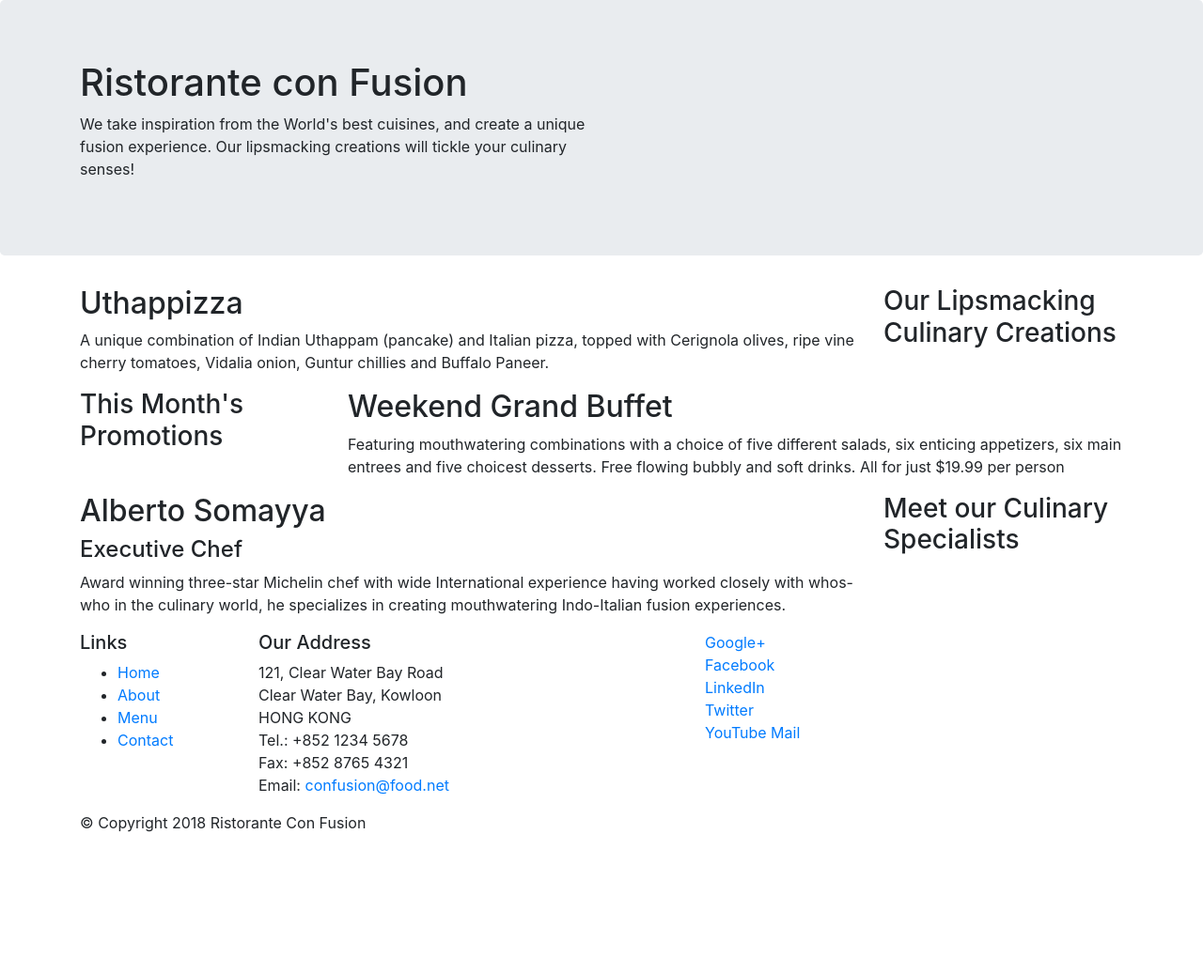
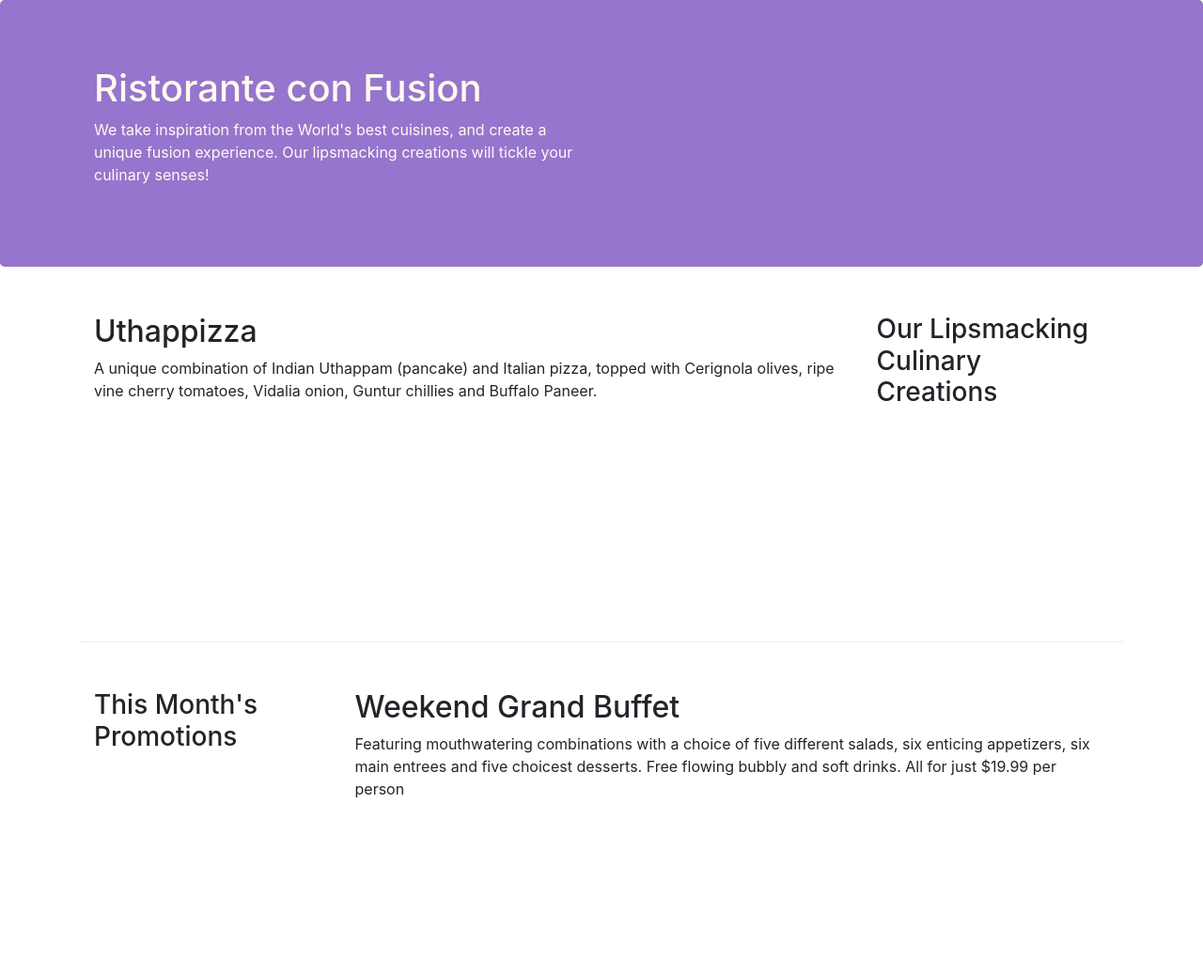
Before and after one commit to RahulAiran/Bootstrap, a website: page index.html in a window 1280 px wide. Shown: the top 1036 px of the page at 94% size. Before the commit the page ends 904 px from the top, so only its background shows below. Drawn offline with nearby package versions, Linux system fonts and the light colour scheme.

Commit message:
Bootstrap ex-2

```diff
--- /dev/null
+++ b/css/styles.css
@@ -0,0 +1,30 @@
+.row-header{
+	margin:0px auto;
+	padding: 0px auto;
+}
+
+.row-content{
+	margin: 0px auto;
+	padding: 50px 0px 50px 0px;
+	border-bottom: 1px ridge;
+	min-height: 400px;
+}
+
+.footer{
+	background-color: #D1C4E9;
+	margin: 0px auto;
+	padding: 20px 0px 20px 0px;
+}
+
+.jumbotron{
+	padding: 70px 30px 70px 30px;
+	margin: 0px auto;
+	background: #9575CD;
+	color: floralwhite;
+}
+
+.address{
+	font-size: 80%;
+	margin: 0px;
+	color: #0f0f0f;
+}
--- a/index.html
+++ b/index.html
@@ -9,6 +9,7 @@
 
     <!-- Bootstrap CSS -->
     <link rel="stylesheet" href="node_modules/bootstrap/dist/css/bootstrap.min.css">
+    <link rel="stylesheet" type="text/css" href="css/styles.css">
     <title>Ristorante Con Fusion</title>
 </head>
 
@@ -16,7 +17,7 @@
 
     <header class="jumbotron">
         <div class="container">
-            <div class="row">
+            <div class="row row-header">
                 <div class="col-12 col-sm-6">
                     <h1>Ristorante con Fusion</h1>
                     <p>We take inspiration from the World's best cuisines, and create a unique fusion experience. Our lipsmacking creations will tickle your culinary senses!</p>
@@ -28,7 +29,7 @@
     </header>
 
     <div class="container">
-        <div class="row">
+        <div class="row row-content align-items-centre">
             <div class="col-12 col-sm-4 order-sm-last col-md-3">
                 <h3>Our Lipsmacking Culinary Creations</h3>
             </div>
@@ -39,7 +40,7 @@
         </div>
 
 
-        <div class="row">
+        <div class="row row-content align-items-centre">
             <div class="col-12 col-sm-4 col-md-3">
                 <h3>This Month's Promotions</h3>
             </div>
@@ -49,7 +50,7 @@
             </div>
         </div>
 
-        <div class="row">
+        <div class="row row-content align-items-centre">
             <div class="col-12 col-sm-4 order-sm-last col-md-3">
                 <h3>Meet our Culinary Specialists</h3>
             </div>
@@ -61,12 +62,12 @@
         </div>
     </div>
 
-    <footer>
+    <footer class="footer">
         <div class="container">
             <div class="row">
                 <div class="col-4 offse1-1 col-sm-2">
                     <h5>Links</h5>
-                    <ul>
+                    <ul class="list-unstyled">
                         <li><a href="#">Home</a></li>
                         <li><a href="#">About</a></li>
                         <li><a href="#">Menu</a></li>
@@ -84,8 +85,8 @@
 		              Email: <a href="mailto:confusion@food.net">confusion@food.net</a>
 		           </address>
                 </div>
-                <div>
-                    <div class="col-12 col-sm-4">
+                <div class="col-12 col-sm-4 align-self-center">
+                    <div class="text-center">
                         <a href="http://google.com/+">Google+</a>
                         <a href="http://www.facebook.com/profile.php?id=">Facebook</a>
                         <a href="http://www.linkedin.com/in/">LinkedIn</a>
@@ -95,7 +96,7 @@
                     </div>
                 </div>
            </div>
-           <div class="row">
+           <div class="row justify-content-center">
                 <div class="col-auto">
                     <p>© Copyright 2018 Ristorante Con Fusion</p>
                 </div>
```
